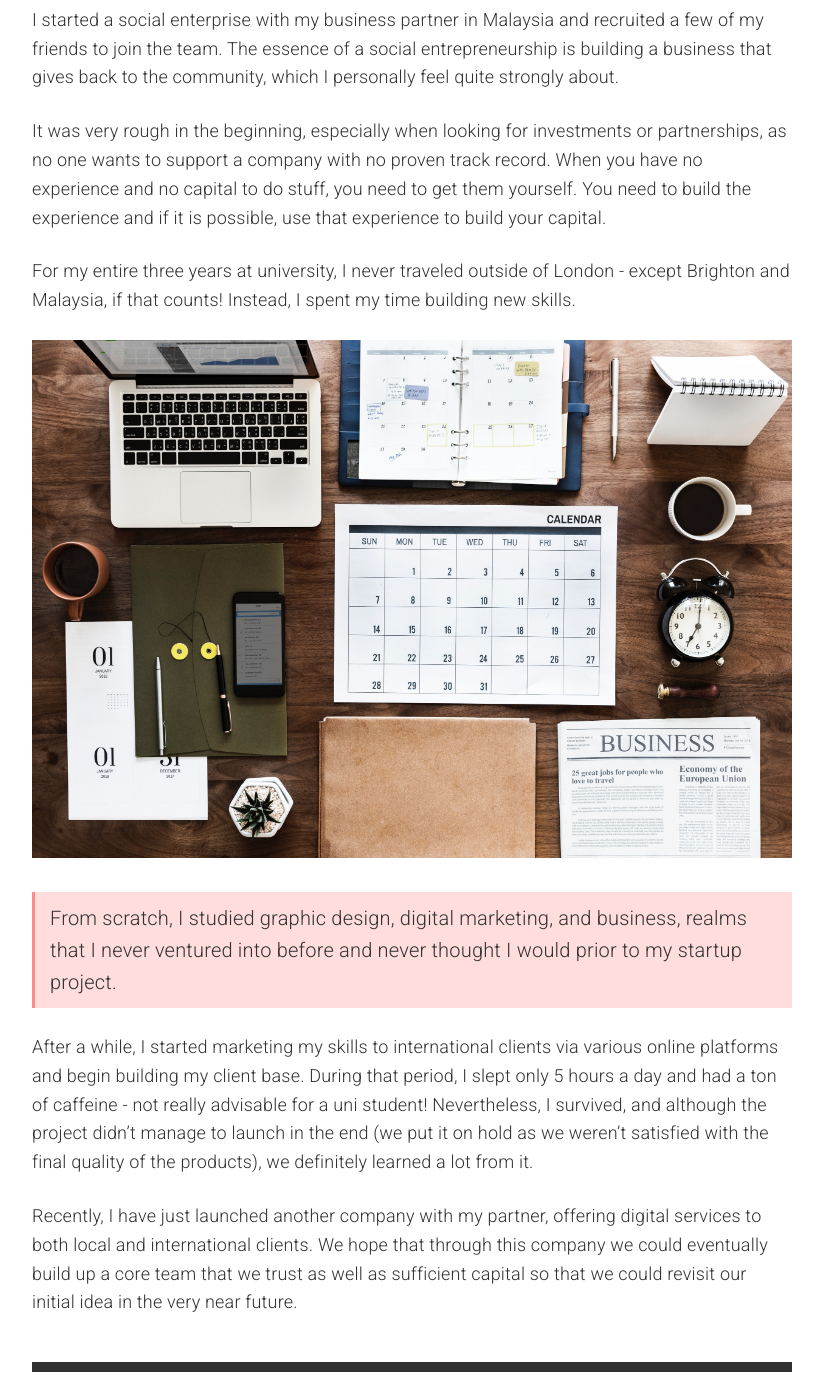
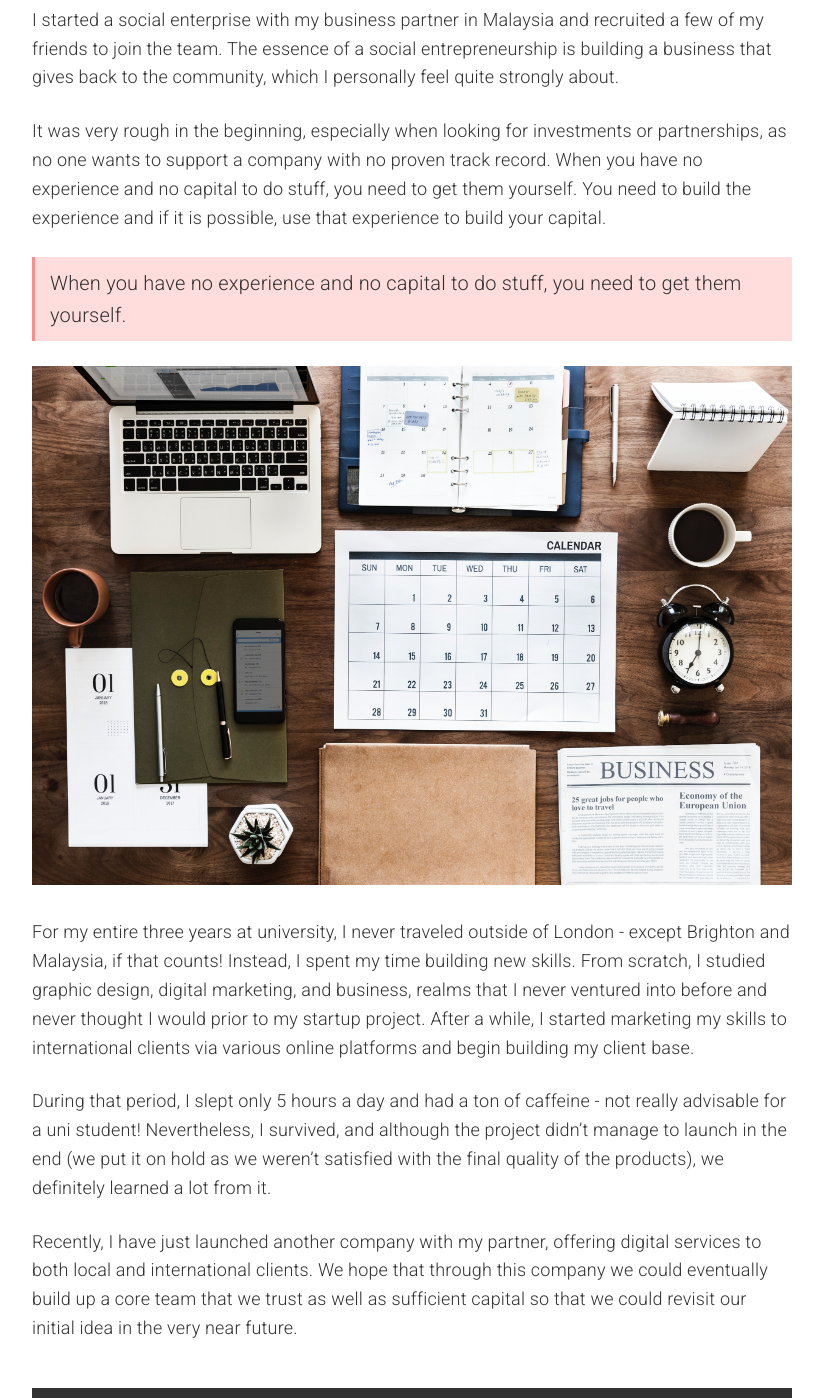
Before and after one commit to kualistories/kuali-website, a Jekyll site: the page built from _posts/2017-10-01-Wee-Rock-Entrepreneurship-from-scratch.markdown, in a window 1280 px wide and 1400 px high, scrolled down 1229 px. Shown: the whole window, without its empty margins (228-1051 px from the left). Built offline with Jekyll 4.4.1, drawn with Linux system fonts in a browser that asks for light colours; comment, search, counter and statistics services are not loaded.

Commit message:
Update and rename 2017-10-01-Wee-Rock-go-Entrepreneurship-from-scratch.markdown to 2017-10-01-Wee-Rock-Entrepreneurship-from-scratch.markdown

```diff
--- a/_posts/2017-10-01-Wee-Rock-go-Entrepreneurship-from-scratch.markdown
+++ b/_posts/2017-10-01-Wee-Rock-Entrepreneurship-from-scratch.markdown
@@ -25,12 +25,12 @@ I started a social enterprise with my business partner in Malaysia and recruited
 
 It was very rough in the beginning, especially when looking for investments or partnerships, as no one wants to support a company with no proven track record. When you have no experience and no capital to do stuff, you need to get them yourself. You need to build the experience and if it is possible, use that experience to build your capital.
 
-For my entire three years at university, I never traveled outside of London - except Brighton and Malaysia, if that counts! Instead, I spent my time building new skills.
+> When you have no experience and no capital to do stuff, you need to get them yourself.
 
 ![startup](https://kualistories.github.io/img/Startup.jpg)
 
->From scratch, I studied graphic design, digital marketing, and business, realms that I never ventured into before and never thought I would prior to my startup project.
+For my entire three years at university, I never traveled outside of London - except Brighton and Malaysia, if that counts! Instead, I spent my time building new skills. From scratch, I studied graphic design, digital marketing, and business, realms that I never ventured into before and never thought I would prior to my startup project. After a while, I started marketing my skills to international clients via various online platforms and begin building my client base.
 
-After a while, I started marketing my skills to international clients via various online platforms and begin building my client base. During that period, I slept only 5 hours a day and had a ton of caffeine - not really advisable for a uni student! Nevertheless, I survived, and although the project didn’t manage to launch in the end (we put it on hold as we weren’t satisfied with the final quality of the products), we definitely learned a lot from it.
+During that period, I slept only 5 hours a day and had a ton of caffeine - not really advisable for a uni student! Nevertheless, I survived, and although the project didn’t manage to launch in the end (we put it on hold as we weren’t satisfied with the final quality of the products), we definitely learned a lot from it.
 
 Recently, I have just launched another company with my partner, offering digital services to both local and international clients.  We hope that through this company we could eventually build up a core team that we trust as well as sufficient capital so that we could revisit our initial idea in the very near future.
```
